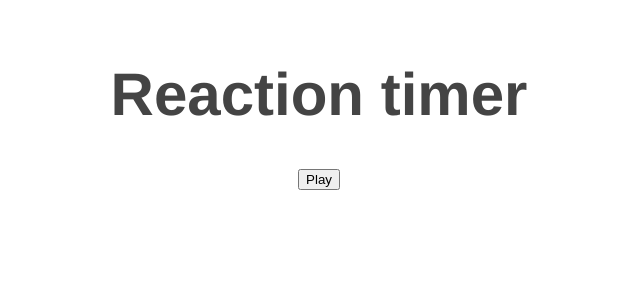
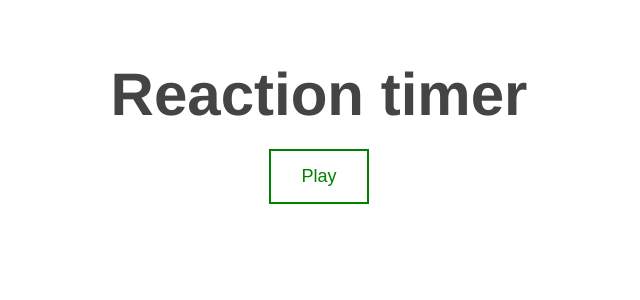
Before and after one commit to a-anuj/vue.js, a Vue app in the folder reaction-timer/: page / in a window 1280 px wide. Shown: the top 300 px of the page, without its empty margins (321-961 px from the left). Built offline with nearby package versions, Linux system fonts and the light colour scheme.

Commit message:
final touches of the reaction timer project

```diff
--- a/reaction-timer/src/App.vue
+++ b/reaction-timer/src/App.vue
@@ -25,6 +25,7 @@ export default {
     showScreen()
     {
       this.isShowing = true,
+      this.showResults = false,
       this.delay = 2000 + Math.random()*5000
     },
     endGame(reactionTime) {
@@ -49,8 +50,30 @@ h1{
   font-size: 60px;
 }
 button{
-  margin-top: 40px;
+  padding-left: 30px;
+  padding-right: 30px ;
+  padding-top: 15px;
+  padding-bottom: 15px;
+  margin-top: 20px;
   margin-bottom: 40px;
+  font-size: large;
+  background: white;
+  border: 2px green solid;
+  cursor: pointer;
+  color: green;
+  transition: 300ms;
+}
+button:hover{
+  background: green;
+  border: 2px green solid ;
+  border-radius: 20px;
+  color: white;
+
+  transition: 300ms;
+}
+button[disabled] {
+  opacity: 0.2;
+  cursor: not-allowed
 }
 p{
   margin-top:30px
--- a/reaction-timer/src/components/Block.vue
+++ b/reaction-timer/src/components/Block.vue
@@ -45,5 +45,7 @@ export default {
     text-align: center;
     padding: 100px 0;
     margin: 50px 0px;
+    font-size: larger;
+
 }
 </style>
--- a/reaction-timer/src/components/Results.vue
+++ b/reaction-timer/src/components/Results.vue
@@ -1,15 +1,34 @@
 <template>
   <div class="result">
     <h3>Reaction time : {{ score }} ms</h3>
+    <p class="rank">{{ this.rank }}</p>
   </div>
 </template>
 
 <script>
 export default {
-    props:['score']
+    data () {
+        return {
+            rank : null
+        }
+    },
+    props:['score'],
+    mounted() {
+        if (this.score<300){
+            this.rank = "Awesome!! Try to get within 100 😏"
+        }
+        else if(this.score<700){
+            this.rank = "Not Bad..."
+        }
+        else{
+            this.rank = "Very slow! Just do more practice :)"
+        }
+    }
 }
 </script>
 
 <style>
-
+.rank{
+    font-size: large;
+}
 </style>
```
